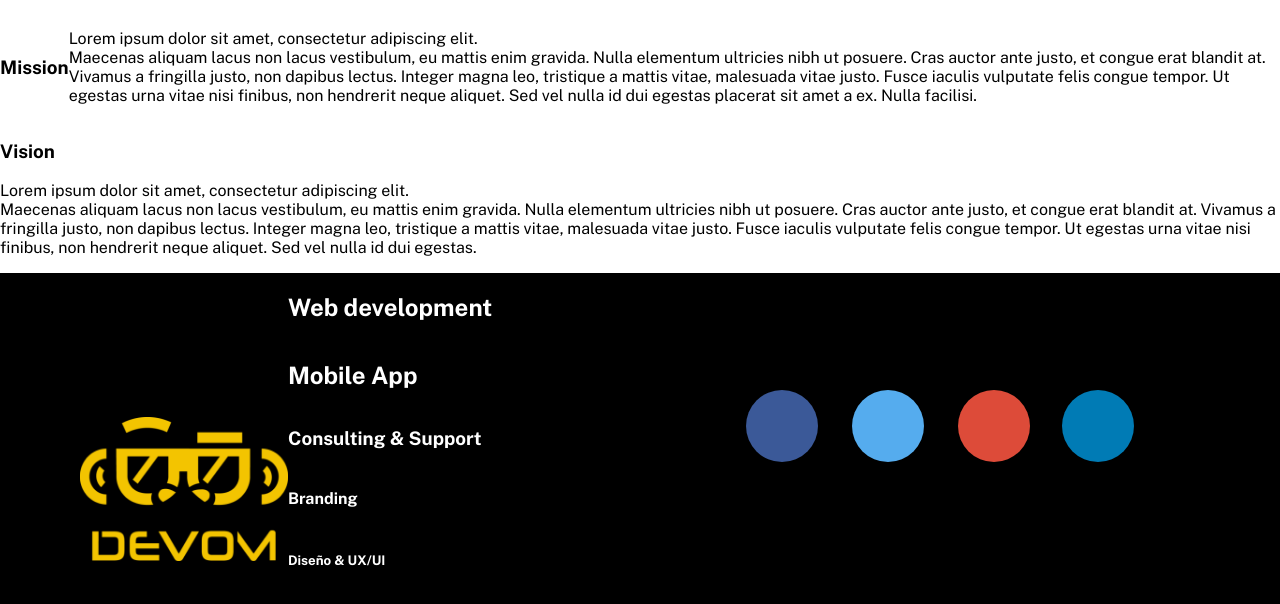
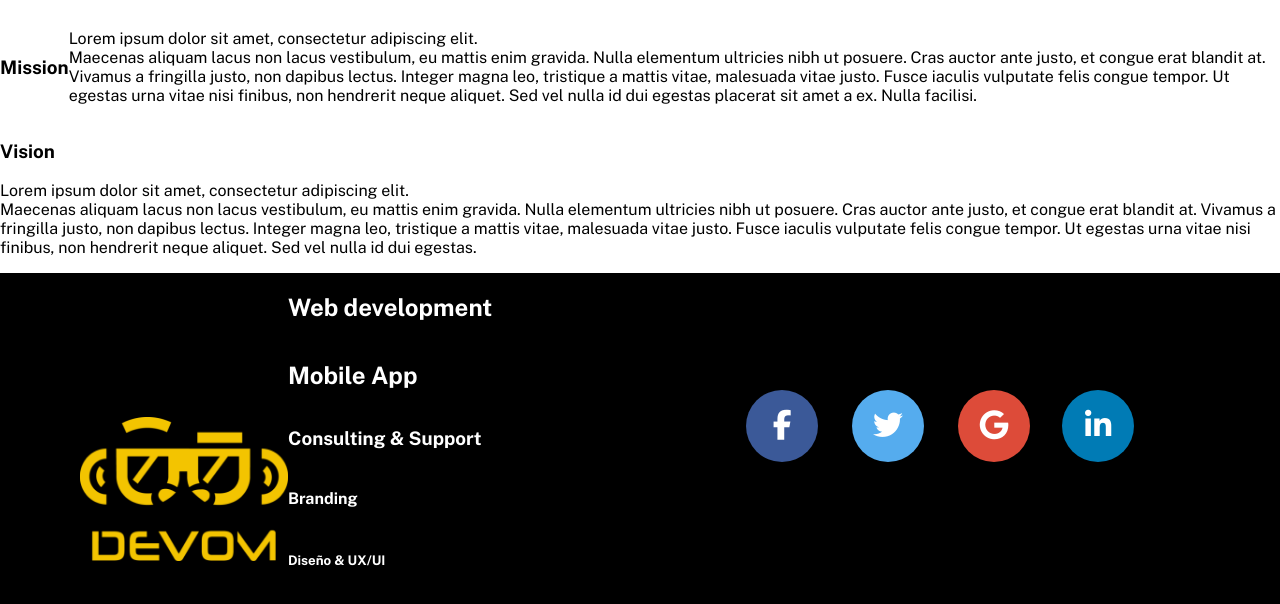
Before and after one commit to omar-devom/cursobasicoweb, a plain HTML site: page index.html in a window 1280 px wide. Shown: the part 921-1525 px from the top of the page. Drawn offline with nearby package versions, Linux system fonts and the light colour scheme; a web font is replaced by a local one.

Commit message:
Add font awesome and favicon

```diff
--- a/index.html
+++ b/index.html
@@ -7,6 +7,12 @@
         <!-- Fonts -->
         <link rel="preconnect" href="https://fonts.gstatic.com">
         <link href="https://fonts.googleapis.com/css2?family=Kumar+One&family=Monoton&family=Public+Sans:wght@100;200;300;400;500;700&display=swap" rel="stylesheet">
+
+        <!--Font awesome-->
+        <script src="https://kit.fontawesome.com/f5e7060036.js" crossorigin="anonymous"></script>
+
+        <!--Favicon-->
+        <link rel="icon" type="image/vnd.microsoft.icon" href="assets/favicon.png" sizes="32x32">
         <title>
             DEVOM LAB site
         </title>
```
Also changed, not shown: assets/favicon.png (added).
